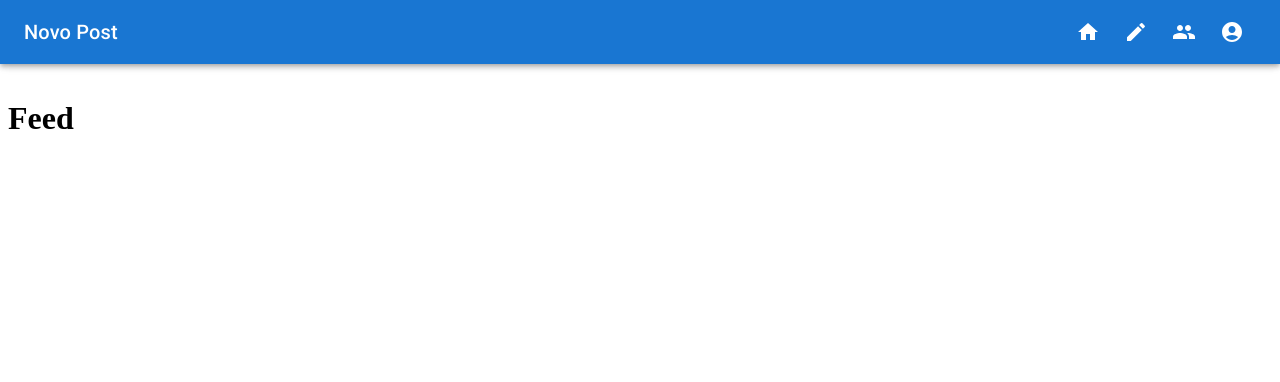
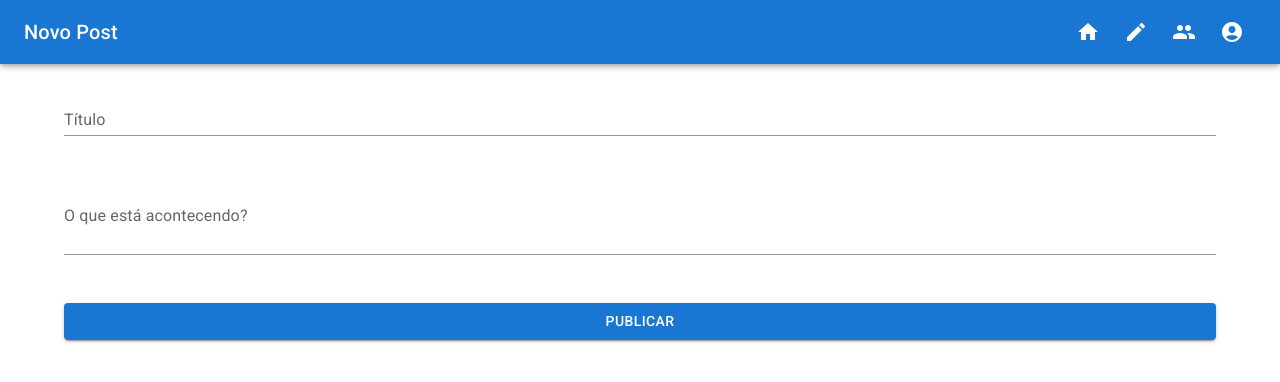
Before and after one commit to bc-fullstack-01/pedro-ivo-duarte-frontend, a React (Create React App) app: page /create in a window 1280 px wide. Shown: the top 382 px of the page. Built offline with nearby package versions, Linux system fonts and the light colour scheme.

Commit message:
NewPost page setup

```diff
--- a/package.json
+++ b/package.json
@@ -18,6 +18,7 @@
     "jwt-decode": "^3.1.2",
     "react": "^18.2.0",
     "react-dom": "^18.2.0",
+    "react-dropzone": "^14.2.2",
     "react-infinite-scroll-component": "^6.1.0",
     "react-router-dom": "^6.3.0",
     "react-scripts": "5.0.1",
--- a/src/pages/NewPost/index.tsx
+++ b/src/pages/NewPost/index.tsx
@@ -1,10 +1,30 @@
+import { Button, Container, Stack, TextField } from "@mui/material";
 import CustomAppBar from "../../components/CustomAppBar";
 
 const NewPost = () => {
   return (
     <div>
       <CustomAppBar title="Novo Post" />
-      <h1 style={{ marginTop: "100px" }}>Feed</h1>
+      <Container sx={{marginTop: '88px'}}>
+        <Stack spacing={6}>
+          <TextField
+            variant="standard"
+            label="Título"
+            name="title"
+          />
+          <TextField
+            variant="standard"
+            label="O que está acontecendo?"
+            name="description"
+            multiline
+            minRows={2}
+
+          />
+          <Button type="submit" variant="contained">
+            Publicar
+          </Button>
+        </Stack>
+      </Container>
     </div>
   );
 };
```
Also changed, not shown: 1 other file (tests, documents, lock files or other folders).
